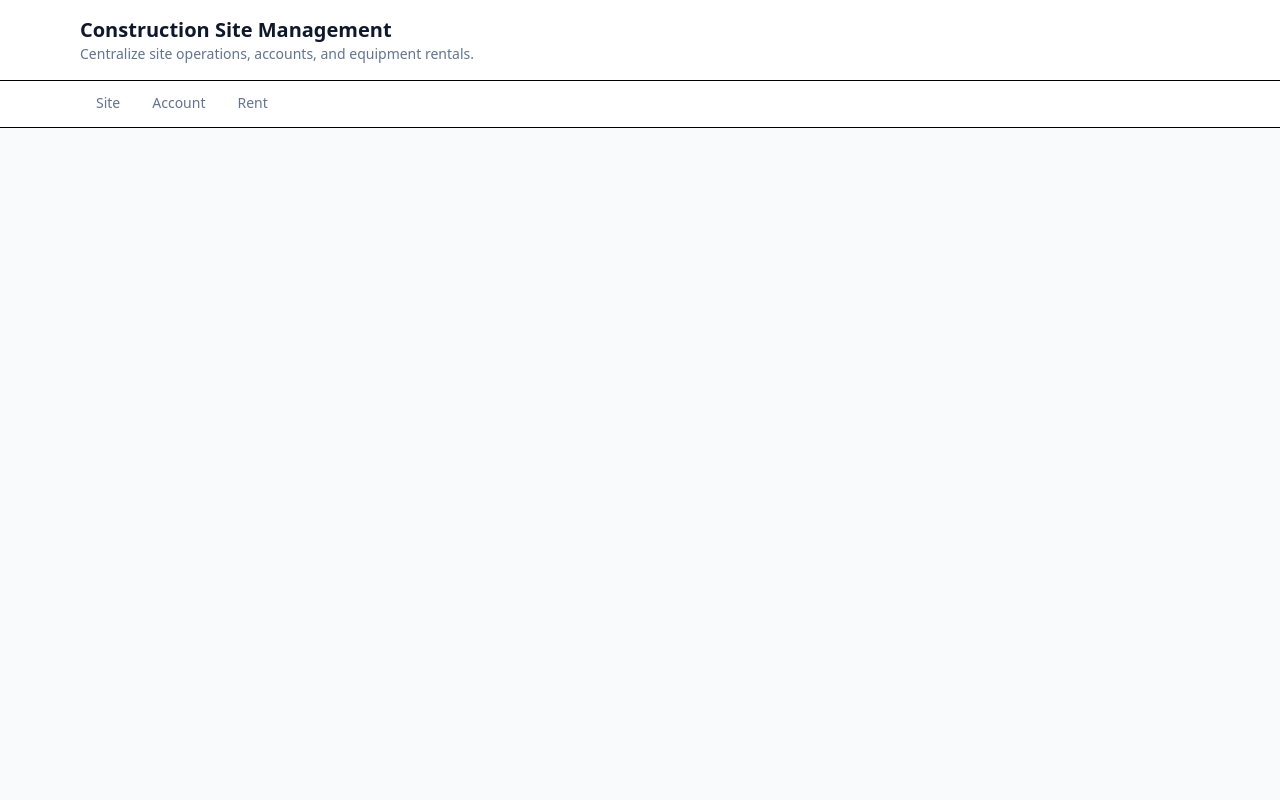
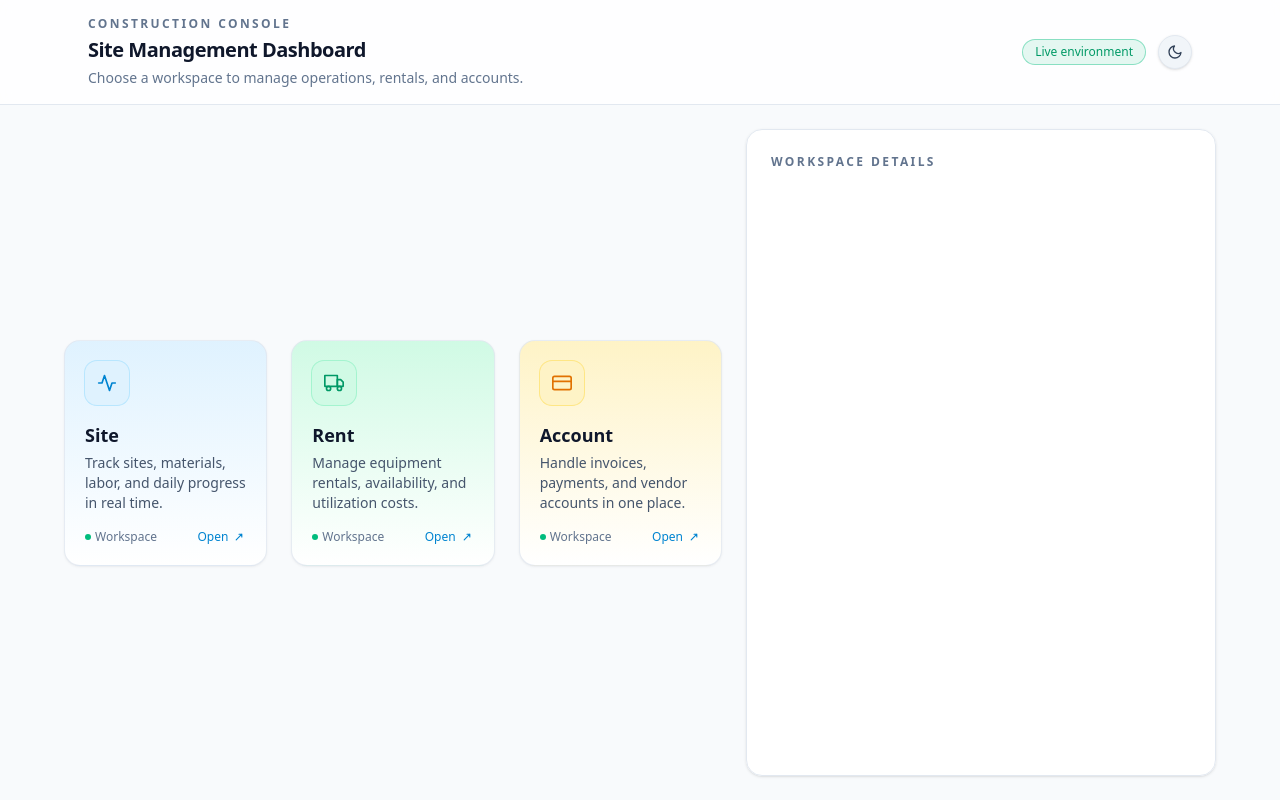
Before and after one commit to Adi56a/Construction-Site-Pune, a React app in the folder frontend/: page / in a window 1280 px wide. Built offline with nearby package versions, Linux system fonts and the light colour scheme; the HTML template or start-up script is replaced by a standard one.

Commit message:
v1 home .jsx

```diff
--- a/frontend/src/pages/Home.jsx
+++ b/frontend/src/pages/Home.jsx
@@ -1,58 +1,185 @@
 // src/pages/Home.jsx
-import { NavLink, Outlet } from 'react-router-dom'
+import { NavLink, Outlet } from 'react-router-dom';
+import { useEffect, useState } from 'react';
+import { FiSun, FiMoon, FiActivity, FiTruck, FiCreditCard } from 'react-icons/fi';
 
 function Home() {
-  const tabs = [
-    { label: 'Site', path: 'site' },
-    { label: 'Account', path: 'account' },
-    { label: 'Rent', path: 'rent' },
-  ]
+  const [theme, setTheme] = useState(() =>
+    window.matchMedia('(prefers-color-scheme: dark)').matches ? 'dark' : 'light'
+  );
+
+  useEffect(() => {
+    const root = document.documentElement;
+    if (theme === 'dark') {
+      root.classList.add('dark');
+    } else {
+      root.classList.remove('dark');
+    }
+  }, [theme]);
+
+  const toggleTheme = () => setTheme((prev) => (prev === 'dark' ? 'light' : 'dark'));
+
+  const sections = [
+    {
+      label: 'Site',
+      path: 'site',
+      description: 'Track sites, materials, labor, and daily progress in real time.',
+      icon: FiActivity,
+      accentDark: 'from-sky-500/15 to-sky-500/5',
+      accentLight: 'from-sky-100 to-white',
+      iconBgDark: 'bg-sky-500/10 text-sky-300 ring-sky-500/40',
+      iconBgLight: 'bg-sky-100 text-sky-600 ring-sky-200',
+    },
+    {
+      label: 'Rent',
+      path: 'rent',
+      description: 'Manage equipment rentals, availability, and utilization costs.',
+      icon: FiTruck,
+      accentDark: 'from-emerald-500/15 to-emerald-500/5',
+      accentLight: 'from-emerald-100 to-white',
+      iconBgDark: 'bg-emerald-500/10 text-emerald-300 ring-emerald-500/40',
+      iconBgLight: 'bg-emerald-100 text-emerald-600 ring-emerald-200',
+    },
+    {
+      label: 'Account',
+      path: 'account',
+      description: 'Handle invoices, payments, and vendor accounts in one place.',
+      icon: FiCreditCard,
+      accentDark: 'from-amber-500/15 to-amber-500/5',
+      accentLight: 'from-amber-100 to-white',
+      iconBgDark: 'bg-amber-500/10 text-amber-300 ring-amber-500/40',
+      iconBgLight: 'bg-amber-100 text-amber-600 ring-amber-200',
+    },
+  ];
+
+  const isDark = theme === 'dark';
 
   return (
-    <div className="min-h-screen bg-slate-50">
+    <div className="min-h-screen bg-slate-50 text-slate-900 transition-colors duration-300 dark:bg-slate-950 dark:text-slate-100">
+      {/* App shell */}
+      <div className="flex min-h-screen flex-col">
         {/* Top bar */}
-      <header className="border-b bg-white">
-        <div className="mx-auto flex max-w-6xl items-center justify-between px-4 py-4">
+        <header className="border-b border-slate-200 bg-white/80 backdrop-blur dark:border-slate-800 dark:bg-slate-950/80">
+          <div className="mx-auto flex max-w-6xl items-center justify-between px-6 py-4">
             <div>
-            <h1 className="text-xl font-semibold text-slate-900">
-              Construction Site Management
+              <p className="text-xs font-semibold uppercase tracking-[0.2em] text-slate-500 dark:text-slate-400">
+                Construction Console
+              </p>
+              <h1 className="mt-1 text-xl font-semibold tracking-tight text-slate-900 dark:text-white">
+                Site Management Dashboard
               </h1>
-            <p className="text-sm text-slate-500">
-              Centralize site operations, accounts, and equipment rentals.
+              <p className="mt-1 text-sm text-slate-500 dark:text-slate-400">
+                Choose a workspace to manage operations, rentals, and accounts.
               </p>
+            </div>
+
+            <div className="flex items-center gap-3">
+              <span className="hidden items-center rounded-full border border-emerald-500/40 bg-emerald-500/10 px-3 py-1 text-xs font-medium text-emerald-600 dark:border-emerald-500/30 dark:bg-emerald-500/10 dark:text-emerald-300 md:inline-flex">
+                Live environment
+              </span>
+              <button
+                type="button"
+                onClick={toggleTheme}
+                className="inline-flex items-center justify-center rounded-full border border-slate-200 bg-slate-100 p-2 text-slate-700 shadow-sm transition-colors hover:bg-slate-200 dark:border-slate-700 dark:bg-slate-800 dark:text-slate-100 dark:hover:bg-slate-700"
+                aria-label="Toggle theme"
+              >
+                {isDark ? <FiSun className="h-4 w-4" /> : <FiMoon className="h-4 w-4" />}
+              </button>
             </div>
           </div>
         </header>
 
-      {/* Tabs */}
-      <div className="border-b bg-white">
-        <div className="mx-auto flex max-w-6xl px-4">
-          {tabs.map((tab) => (
+        {/* Body */}
+        <main className="flex flex-1 items-stretch justify-center px-4 py-6 sm:px-6 lg:px-8">
+          <div className="grid w-full max-w-6xl gap-6 lg:grid-cols-[minmax(0,1.4fr)_minmax(0,1fr)]">
+            {/* Left: Big cards grid */}
+            <section className="grid content-center gap-6 sm:grid-cols-3">
+              {sections.map((section) => {
+                const Icon = section.icon;
+                return (
                   <NavLink
-              key={tab.path}
-              to={tab.path}
+                    key={section.path}
+                    to={section.path}
                     end
                     className={({ isActive }) =>
                       [
-                  'inline-flex items-center border-b-2 px-4 py-3 text-sm font-medium transition-colors',
+                        'group relative flex h-full flex-col justify-between overflow-hidden rounded-2xl border bg-gradient-to-b p-5 shadow-sm transition-all',
+                        'border-slate-200/80 bg-white shadow-slate-900/5 hover:-translate-y-1 hover:border-slate-300 hover:shadow-lg',
+                        'dark:border-slate-800/80 dark:bg-slate-900/90 dark:shadow-black/30 dark:hover:border-slate-700 dark:hover:shadow-black/50',
+                        isDark ? section.accentDark : section.accentLight,
                         isActive
-                    ? 'border-blue-600 text-blue-600'
-                    : 'border-transparent text-slate-500 hover:border-slate-300 hover:text-slate-700',
+                          ? 'ring-2 ring-offset-2 ring-offset-slate-50 ring-sky-500 dark:ring-offset-slate-950'
+                          : 'ring-0',
                       ].join(' ')
                     }
                   >
-              {tab.label}
+                    <div>
+                      <div
+                        className={[
+                          'mb-4 inline-flex size-11 items-center justify-center rounded-xl ring-1',
+                          isDark ? section.iconBgDark : section.iconBgLight,
+                        ].join(' ')}
+                      >
+                        <Icon className="h-5 w-5" />
+                      </div>
+                      <h2 className="text-lg font-semibold text-slate-900 dark:text-white">
+                        {section.label}
+                      </h2>
+                      <p className="mt-1 text-sm text-slate-600 dark:text-slate-300">
+                        {section.description}
+                      </p>
+                    </div>
+
+                    <div className="mt-4 flex items-center justify-between text-xs text-slate-500 dark:text-slate-400">
+                      <span className="inline-flex items-center gap-1">
+                        <span className="size-1.5 rounded-full bg-emerald-500" />
+                        Workspace
+                      </span>
+                      <span className="inline-flex items-center gap-1 text-sky-600 group-hover:text-sky-500 dark:text-sky-300 dark:group-hover:text-sky-200">
+                        Open
+                        <svg
+                          className="h-3.5 w-3.5 transition-transform group-hover:translate-x-0.5 group-hover:-translate-y-0.5"
+                          viewBox="0 0 20 20"
+                          fill="none"
+                        >
+                          <path
+                            d="M6 14L14 6M10 6H14V10"
+                            stroke="currentColor"
+                            strokeWidth="1.6"
+                            strokeLinecap="round"
+                            strokeLinejoin="round"
+                          />
+                        </svg>
+                      </span>
+                    </div>
+
+                    <div className="pointer-events-none absolute inset-0 opacity-0 mix-blend-screen blur-3xl transition-opacity duration-500 group-hover:opacity-100">
+                      <div className="absolute -right-10 -top-10 h-28 w-28 rounded-full bg-sky-500/20" />
+                      <div className="absolute -bottom-16 -left-10 h-32 w-32 rounded-full bg-emerald-500/15" />
+                    </div>
                   </NavLink>
-          ))}
+                );
+              })}
+            </section>
+
+            {/* Right: Workspace details panel */}
+            <section className="flex flex-col">
+              <div className="flex-1 rounded-2xl border border-slate-200 bg-white/90 p-6 shadow-sm backdrop-blur dark:border-slate-800 dark:bg-slate-900/90 dark:shadow-black/40">
+                <div className="mb-4 flex items-center justify-between">
+                  <h3 className="text-xs font-semibold uppercase tracking-[0.2em] text-slate-500 dark:text-slate-400">
+                    Workspace details
+                  </h3>
+                </div>
+                <div className="h-full min-h-[260px]">
+                  <Outlet />
                 </div>
               </div>
-
-      {/* Tab content */}
-      <main className="mx-auto max-w-6xl px-4 py-8">
-        <Outlet />
+            </section>
+          </div>
         </main>
       </div>
-  )
+    </div>
+  );
 }
 
-export default Home
+export default Home;
```
Lines whose indentation alone changed are shown as unchanged.
